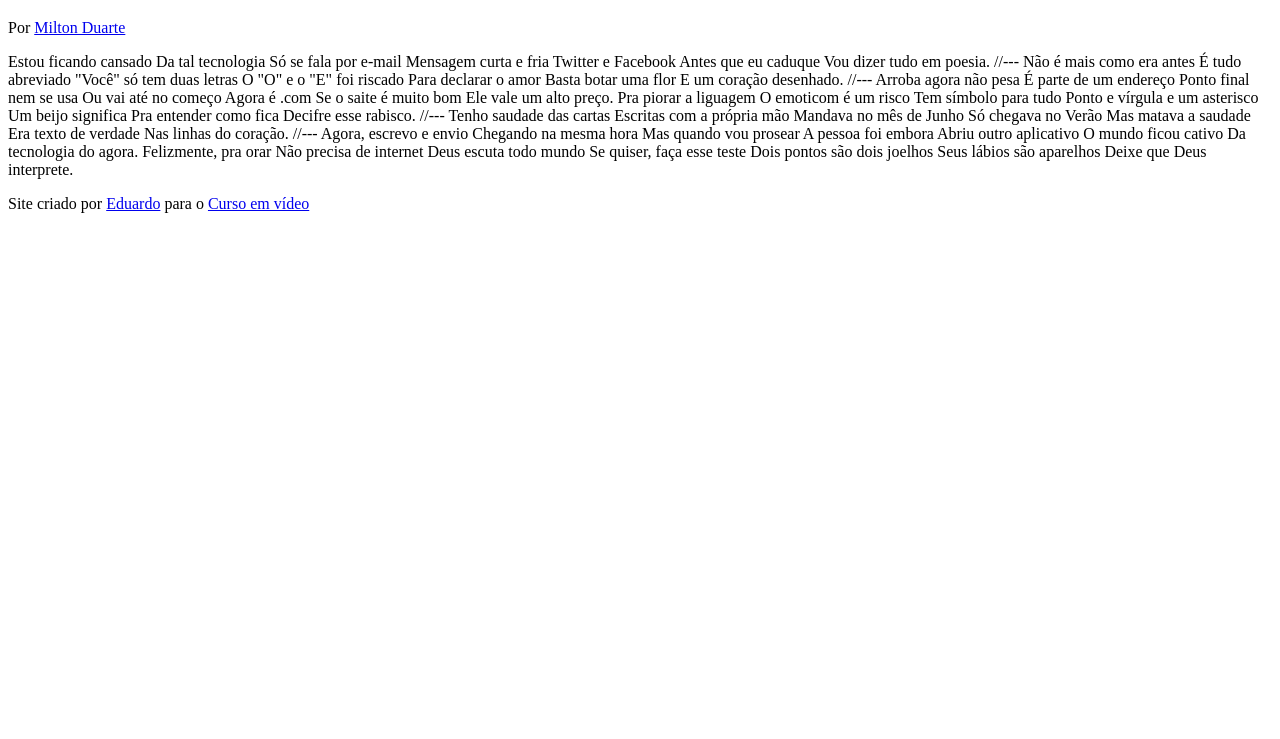
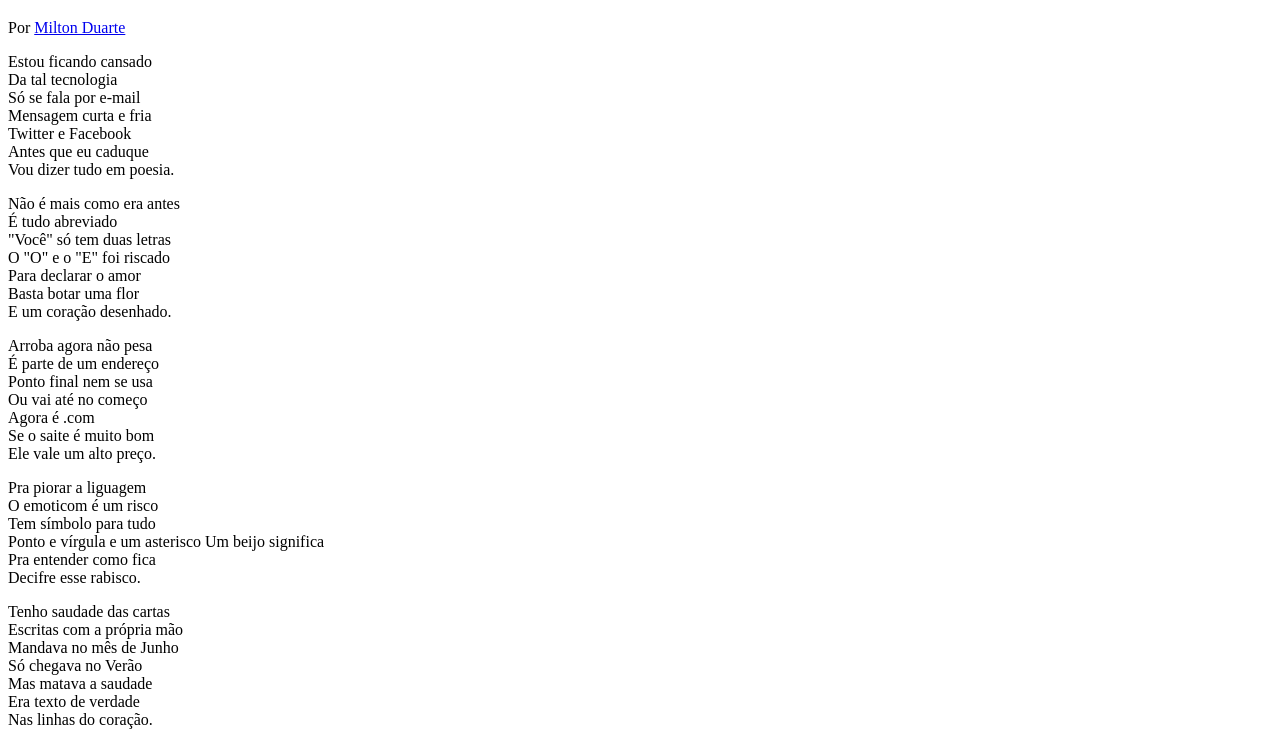
Before and after one commit to EduardoL07/html-css, a plain HTML site: page desafio012/Index.html in a window 1280 px wide. Shown: the part 61-800 px from the top of the page. Drawn offline with Linux system fonts and the light colour scheme.

Commit message:
Atualização do Desafio 12

```diff
--- a/desafio012/Index.html
+++ b/desafio012/Index.html
@@ -4,6 +4,7 @@
     <meta charset="UTF-8">
     <meta name="viewport" content="width=device-width, initial-scale=1.0">
     <title>Cordel Moderno</title>
+    <link rel="stylesheet" href="estilo/style.css">
 </head>
 <body>
         <header>
@@ -13,69 +14,94 @@
             <p>Por <a href="https://www.recantodasletras.com.br/poesias/3186743" target="_blank">Milton Duarte</a></p>
         </header>
 
-    Estou ficando cansado
-    Da tal tecnologia
-    Só se fala por e-mail
-    Mensagem curta e fria
-    Twitter e Facebook
-    Antes que eu caduque
+    <section>
+        <p>
+            Estou ficando cansado <br>
+            Da tal tecnologia <br>
+            Só se fala por e-mail <br>
+            Mensagem curta e fria <br>
+            Twitter e Facebook <br>
+            Antes que eu caduque <br>
             Vou dizer tudo em poesia.
+        </p>
+    </section>
 
-    //---
 
-    Não é mais como era antes
-    É tudo abreviado
-    "Você" só tem duas letras
-    O "O" e o "E" foi riscado
-    Para declarar o amor
-    Basta botar uma flor
+
+    <section>
+        <p>
+            Não é mais como era antes <br>
+            É tudo abreviado <br>
+            "Você" só tem duas letras <br>
+            O "O" e o "E" foi riscado <br>
+            Para declarar o amor <br>
+            Basta botar uma flor <br>
             E um coração desenhado.
+        </p>
+    </section>
 
-    //---
 
-    Arroba agora não pesa
-    É parte de um endereço
-    Ponto final nem se usa
-    Ou vai até no começo
-    Agora é .com
-    Se o saite é muito bom
+
+    <section>
+        <p>
+            Arroba agora não pesa <br>
+            É parte de um endereço <br>
+            Ponto final nem se usa <br>
+            Ou vai até no começo <br>
+            Agora é .com <br>
+            Se o saite é muito bom <br>
             Ele vale um alto preço.
+        </p>
 
-    Pra piorar a liguagem
-    O emoticom é um risco
-    Tem símbolo para tudo
+        <p>
+            Pra piorar a liguagem <br>
+            O emoticom é um risco <br>
+            Tem símbolo para tudo <br>
              Ponto e vírgula e um asterisco
-    Um beijo significa
-    Pra entender como fica
+             Um beijo significa <br>
+             Pra entender como fica <br>
             Decifre esse rabisco.
+        </p>
 
-    //---
+    </section>
 
-    Tenho saudade das cartas
-    Escritas com a própria mão
-    Mandava no mês de Junho
-    Só chegava no Verão
-    Mas matava a saudade
-    Era texto de verdade
+
+
+    <section>
+        <p>
+            Tenho saudade das cartas <br>
+            Escritas com a própria mão <br>
+            Mandava no mês de Junho <br>
+            Só chegava no Verão <br>
+            Mas matava a saudade <br>
+            Era texto de verdade <br>
             Nas linhas do coração.
+        </p>
+    </section>
 
-    //---
 
-    Agora, escrevo e envio
-    Chegando na mesma hora
-    Mas quando vou prosear
-    A pessoa foi embora
-    Abriu outro aplicativo
-    O mundo ficou cativo
+
+    <section>
+        <p>
+            Agora, escrevo e envio <br>
+            Chegando na mesma hora <br>
+            Mas quando vou prosear <br>
+            A pessoa foi embora <br>
+            Abriu outro aplicativo <br>
+            O mundo ficou cativo <br>
             Da tecnologia do agora.
+        </p>
 
-    Felizmente, pra orar
-    Não precisa de internet
-    Deus escuta todo mundo
-    Se quiser, faça esse teste
-    Dois pontos são dois joelhos
-    Seus lábios são aparelhos
+        <p>
+            Felizmente, pra orar <br>
+            Não precisa de internet <br>
+            Deus escuta todo mundo <br>
+            Se quiser, faça esse teste <br>
+            Dois pontos são dois joelhos <br>
+            Seus lábios são aparelhos <br>
             Deixe que Deus interprete.
+        </p>
+    </section>
 
     <footer>
         <p>Site criado por <a href="https://github.com/EduardoL07" target="_blank">Eduardo</a> para o <a href="https://www.cursoemvideo.com" target="_blank">Curso em vídeo</a></p>
--- /dev/null
+++ b/desafio012/estilo/style.css
@@ -0,0 +1,5 @@
+@charset "UTF-8";
+
+body {
+
+}
```
Lines whose indentation alone changed are shown as unchanged.
